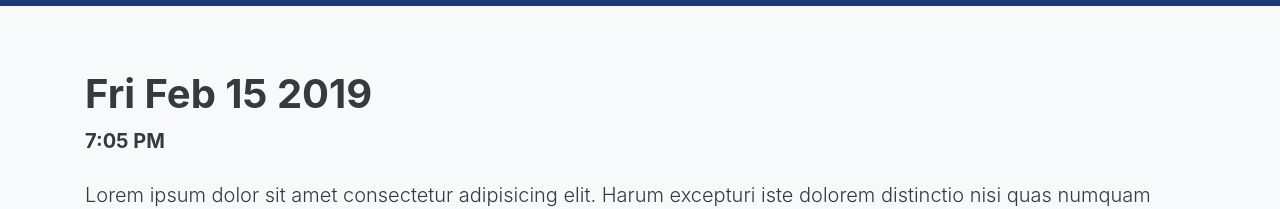
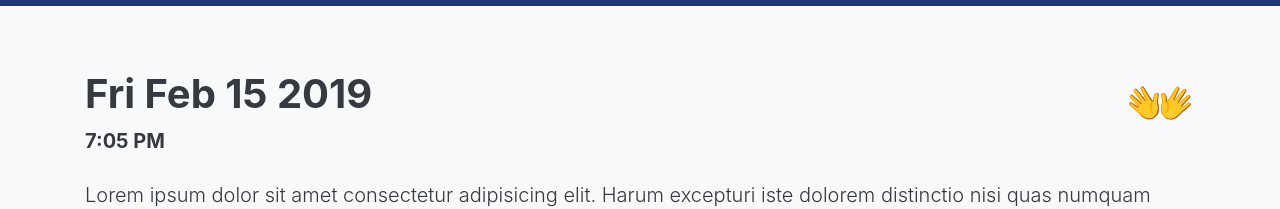
Before and after one commit to Abdo-A/today-i-learned, a React (Create React App) app: page /daily/1 in a window 1280 px wide. Shown: the part 284-493 px from the top of the page. Built offline with nearby package versions, Linux system fonts and the light colour scheme.

Commit message:
Build and use Daily page

```diff
--- a/src/components/Daily/Daily.js
+++ /dev/null
@@ -1,31 +0,0 @@
-import React from 'react';
-import PropTypes from 'prop-types';
-
-const Daily = ({ daily }) => {
-  return (
-    <div className="jumbotron bg-light text-dark rounded-0">
-      <div className="container">
-        <div className="mb-4">
-          <h1 className="d-none d-md-block font-weight-bold text-left">
-            {daily.date.toDateString()}
-          </h1>
-          <h3 className="d-md-none font-weight-bold text-center text-center">
-            {daily.date.toDateString()}
-          </h3>
-          <small className="lead font-weight-bold">
-            {daily.date.toLocaleString('en-US', {
-              hour: 'numeric',
-              minute: 'numeric',
-              hour12: true
-            })}
-          </small>
-        </div>
-        <p className="lead">{daily.body}</p>
-      </div>
-    </div>
-  );
-};
-
-Daily.propTypes = {};
-
-export default Daily;
--- /dev/null
+++ b/src/components/DailyBody/DailyBody.js
@@ -0,0 +1,34 @@
+import React from 'react';
+import PropTypes from 'prop-types';
+
+const DailyBody = ({ daily }) => {
+  return (
+    <div className="jumbotron bg-light text-dark rounded-0 mb-0 pb-0">
+      <div className="container">
+        <div className="mb-4 d-flex flex-row justify-content-between">
+          <div>
+            <h1 className="d-none d-md-block font-weight-bold text-left">
+              {daily.date.toDateString()}
+            </h1>
+            <h4 className="d-md-none font-weight-bold text-center text-center">
+              {daily.date.toDateString()}
+            </h4>
+            <small className="lead font-weight-bold">
+              {daily.date.toLocaleString('en-US', {
+                hour: 'numeric',
+                minute: 'numeric',
+                hour12: true
+              })}
+            </small>
+          </div>
+          <h1 className="display-4">{daily.private ? '🕶' : '👐'}</h1>
+        </div>
+        <p className="lead">{daily.body}</p>
+      </div>
+    </div>
+  );
+};
+
+DailyBody.propTypes = { daily: PropTypes.shape({}) };
+
+export default DailyBody;
--- /dev/null
+++ b/src/pages/Daily/Daily.js
@@ -0,0 +1,17 @@
+import PropTypes from 'prop-types';
+import React from 'react';
+
+import DailyBody from '../../components/DailyBody/DailyBody';
+import dailySamples from '../../assets/samples/dailySamples';
+
+const Daily = (props) => {
+  return (
+    <div className="mb-5 pb-5">
+      <DailyBody daily={dailySamples[0]} />
+    </div>
+  );
+};
+
+Daily.propTypes = {};
+
+export default Daily;
--- a/src/pages/Main/Main.js
+++ b/src/pages/Main/Main.js
@@ -1,13 +1,15 @@
 import PropTypes from 'prop-types';
 import React from 'react';
-import Daily from '../../components/Daily/Daily';
+
+import DailyBody from '../../components/DailyBody/DailyBody';
 import dailySamples from '../../assets/samples/dailySamples';
+import Daily from '../Daily/Daily';
 
 const MainPublic = (props) => {
   return (
     <>
       {dailySamples.map((daily) => (
-        <Daily daily={daily} key={daily._id} />
+        <DailyBody daily={daily} key={daily._id} />
       ))}
     </>
   );
```
Also changed, not shown: src/assets/samples/dailySamples.js.
